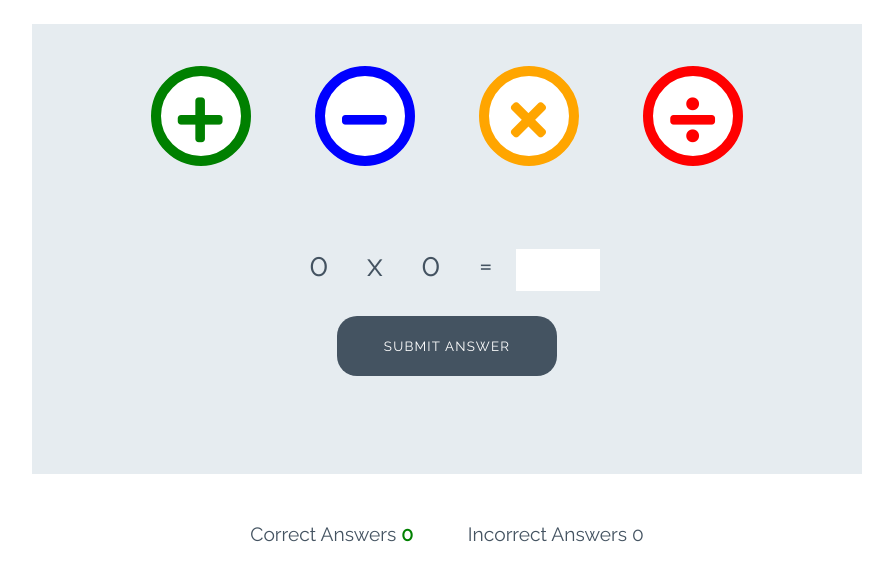
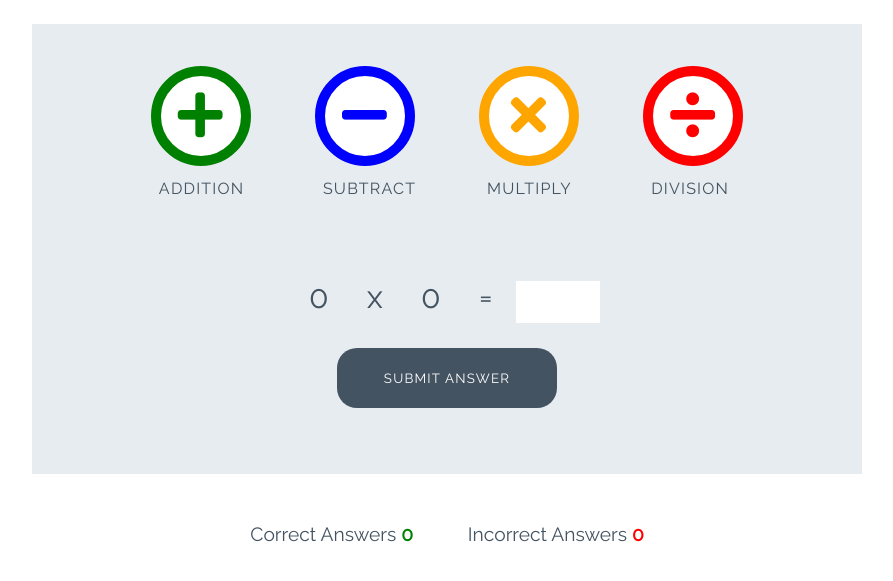
Before and after one commit to SaraabbasiNZ/love-maths, a plain HTML site: page index.html in a window 1280 px wide. Shown: the part 79-660 px from the top of the page, without its empty margins (193-1086 px from the left). Drawn offline with Linux system fonts and the light colour scheme.

Commit message:
Add styles to game

```diff
--- a/assets/css/style.css
+++ b/assets/css/style.css
@@ -109,6 +109,14 @@ body {
     font-size: 3.2rem;
     margin: 0 30px;
     transition: all 0.5s;
+}
+
+.btn--big::after {
+    content: attr(data-type);
+    font-size: 1rem;
+    color: #445361;
+    position: relative;
+    left: -0.5em;
 }
 
 .btn--blue {
--- a/index.html
+++ b/index.html
@@ -17,33 +17,33 @@
 
     <div class="game-area">
         <div class="controls-area">
-            <button class="btn btn--big btn--green">
+            <button data-type="addition" class="btn btn--big btn--green">
                 <i class="fas fa-plus"></i>
             </button>
-            <button class="btn btn--big btn--blue">
+            <button data-type="subtract" class="btn btn--big btn--blue">
                 <i class="fas fa-minus"></i>
             </button>
-            <button class="btn btn--big btn--orange">
+            <button data-type="multiply" class="btn btn--big btn--orange">
                 <i class="fas fa-times"></i>
             </button>
-            <button class="btn btn--big btn--red">
+            <button data-type="division" class="btn btn--big btn--red">
                 <i class="fas fa-divide"></i>
             </button>
         </div>
         <div class="question-area">
-            <span class="operand1">0</span>
-            <span class="operator">x</span>
-            <span class="operand2">0</span>
+            <span id="operand1">0</span>
+            <span id="operator">x</span>
+            <span id="operand2">0</span>
             <span>=</span>
             <p class="answer-message">Enter Answer:</p>
             <input id="answer-box" type="number">
-            <button class="btn btn--gray">Submit Answer</button>
+            <button data-type="Submit" class="btn btn--gray">Submit Answer</button>
         </div>
     </div>
 
     <div class="score-area">
         <p class="scores">Correct Answers <span id="score">0</span></p>
-        <p class="scores">Incorrect Answers <span id="Incorrect">0</span></p>
+        <p class="scores">Incorrect Answers <span id="incorrect">0</span></p>
     </div>
     <script src="assets/js/script.js"></script>
 </body>
```
